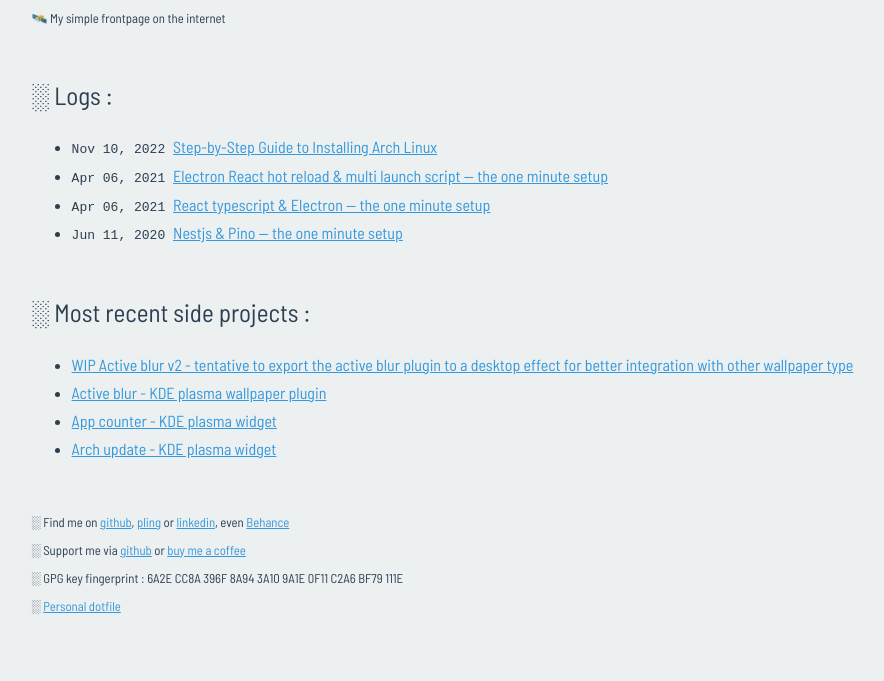
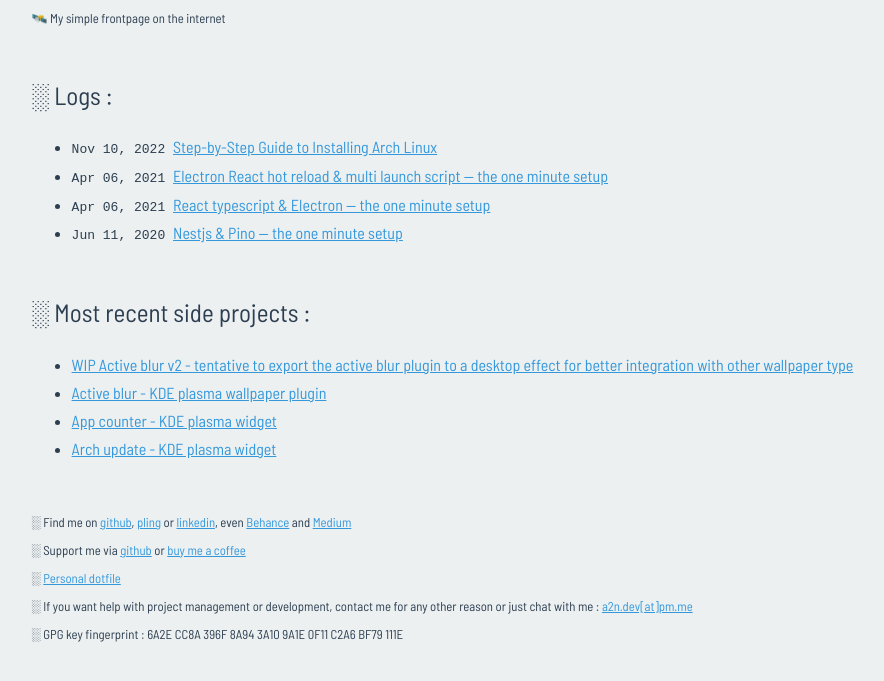
Before and after one commit to bouteillerAlan/devlog, a plain HTML site: page index.html in a window 1280 px wide. Shown: the part 91-772 px from the top of the page, without its empty margins (166-1050 px from the left). Drawn offline with Linux system fonts and the light colour scheme.

Commit message:
✨ add link

```diff
--- a/index.html
+++ b/index.html
@@ -41,6 +41,7 @@
         <a href="https://www.pling.com/u/a2-n">pling</a> or
         <a href="https://www.linkedin.com/in/a2n/">linkedin</a>,
         even <a href="https://behance.net/alanbouteiller">Behance</a>
+        and <a href="https://alanbouteiller.medium.com/">Medium</a>
     </small>
 
     <br/>
@@ -53,13 +54,20 @@
     <br/>
 
     <small>
-        ░ GPG key fingerprint : 6A2E CC8A 396F 8A94 3A10  9A1E 0F11 C2A6 BF79 111E
+        ░ <a href="https://github.com/bouteillerAlan/dotfile">Personal dotfile</a>
     </small>
 
     <br/>
 
     <small>
-        ░ <a href="https://github.com/bouteillerAlan/dotfile">Personal dotfile</a>
+        ░ If you want help with project management or development, contact me for any other reason or just chat with me :
+        <a href="mailto:a2n.dev@pm.me">a2n.dev[at]pm.me</a>
+    </small>
+
+    <br/>
+
+    <small>
+        ░ GPG key fingerprint : 6A2E CC8A 396F 8A94 3A10  9A1E 0F11 C2A6 BF79 111E
     </small>
 
 </div>
```
